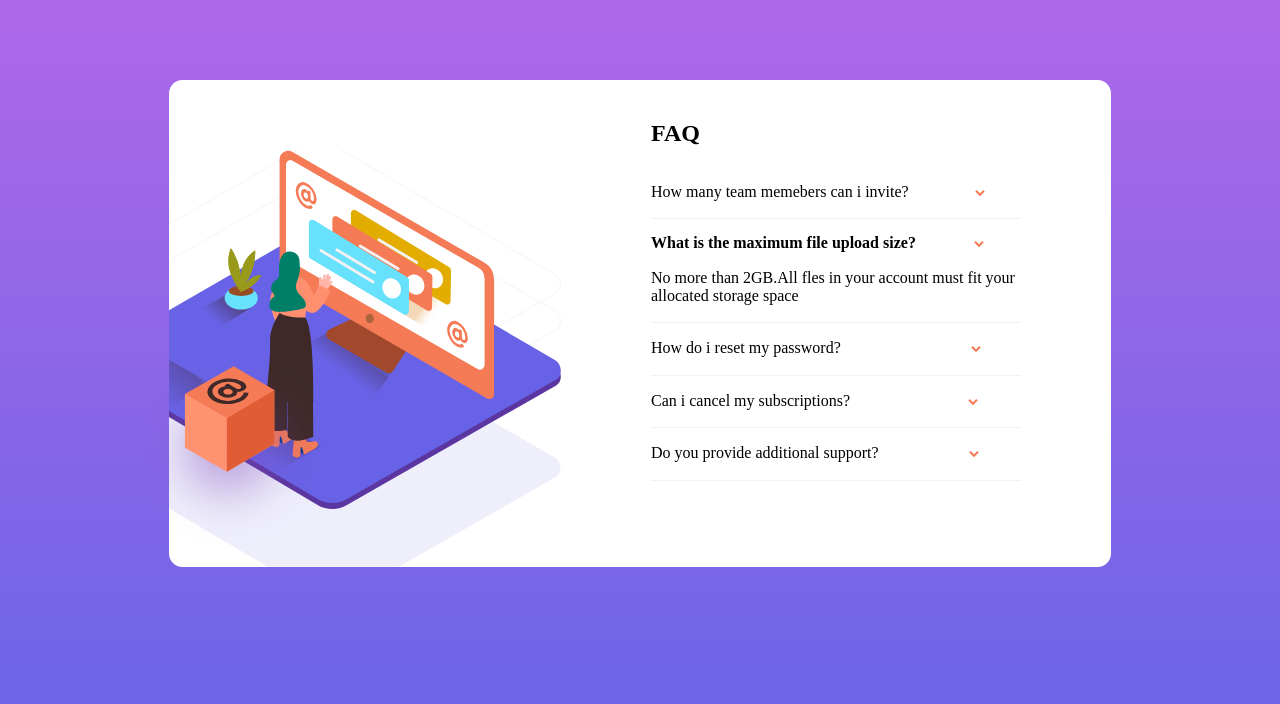
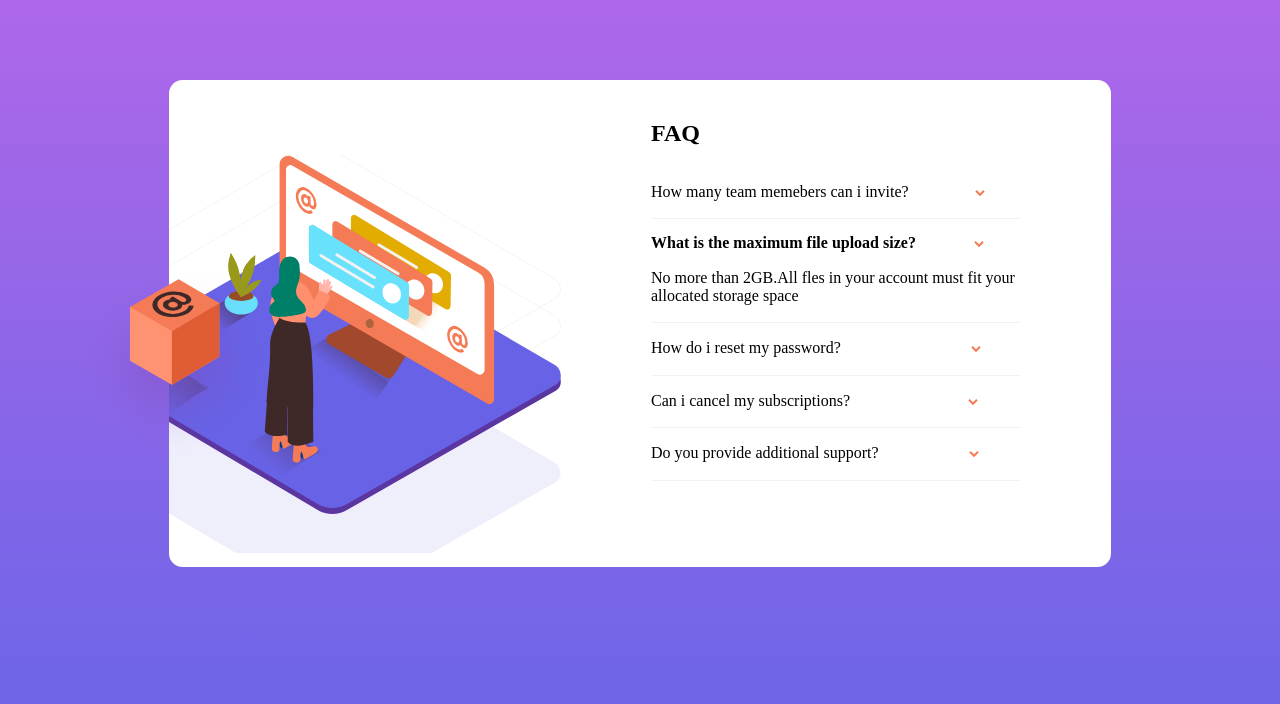
Before and after one commit to muchokiesther/faq_assignment, a plain HTML site: page index.html in a window 1280 px wide. Drawn offline with Linux system fonts and the light colour scheme.

Commit message:
This is a FAQ card

```diff
--- a/index.html
+++ b/index.html
@@ -11,7 +11,9 @@
     <div class="mainn">
     <div class="container">
             <div class="left">
+                <div class="trial">
                 <img src="images/illustration-woman-online-desktop.svg" alt="" class="woman_img">
+                </div>
 
             <div class="box">
                 <img src="images/illustration-box-desktop.svg" alt="">
--- a/style.css
+++ b/style.css
@@ -23,19 +23,24 @@ height: fit-content;
 width:min-content;
 gap:0;
 margin-bottom: 80px;
+
 }
 
 .container{
     display: flex;
     gap: 10px;
     flex-direction: row;
+    overflow: visible;
+
 }
 
 .left{
-    overflow: hidden;
+
     justify-content: space-between;
     padding-top: 30px;
     padding-bottom: 0px;
+    position: relative;
+
 
 }
 
@@ -58,18 +63,26 @@ padding-bottom: 70px;
 
 .box{
     position:absolute;
-    top:45.5%;
-    left: -0.7em;
-    margin-left: 145.5px;
+    top:40.5%;
+    left:-19%;
+
 
 }
 
+.trial{  /*This is for the image*/
+    overflow: hidden;
+}
+
+
+
 .woman_img{
-position:relative;
-top:40px;
-left: -80px;
-overflow: hidden;
-}
+
+    position:relative;
+    top:45px;
+    left: -80px;
+
+
+    }
 
 .left .woman_img{
     background-image: url(images/bg-pattern-desktop.svg);
@@ -78,6 +91,8 @@ overflow: hidden;
     background-repeat:  no-repeat;
     background-position: center;
     padding-bottom: 80px;
+
+
 }
 
 .dropdown{
```
